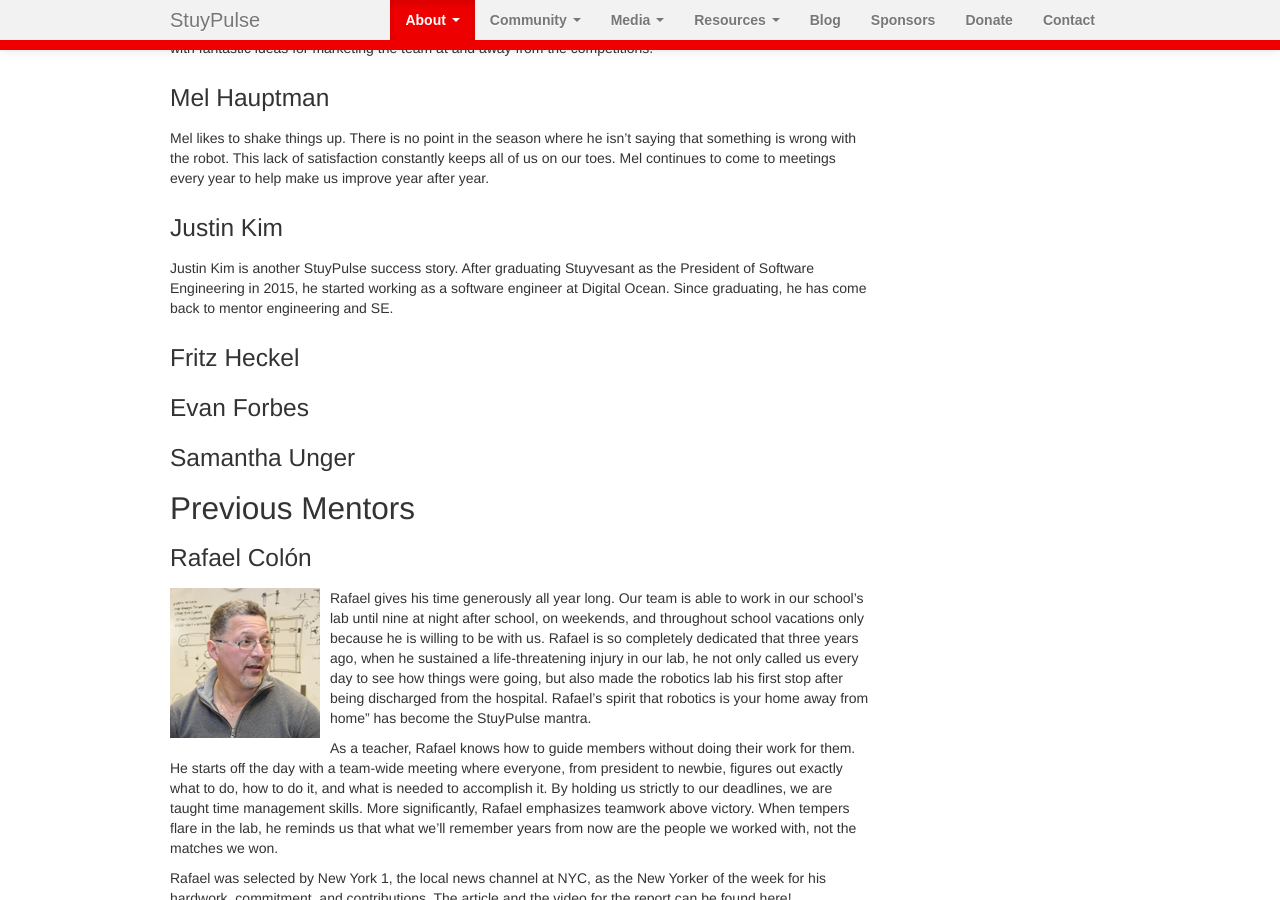
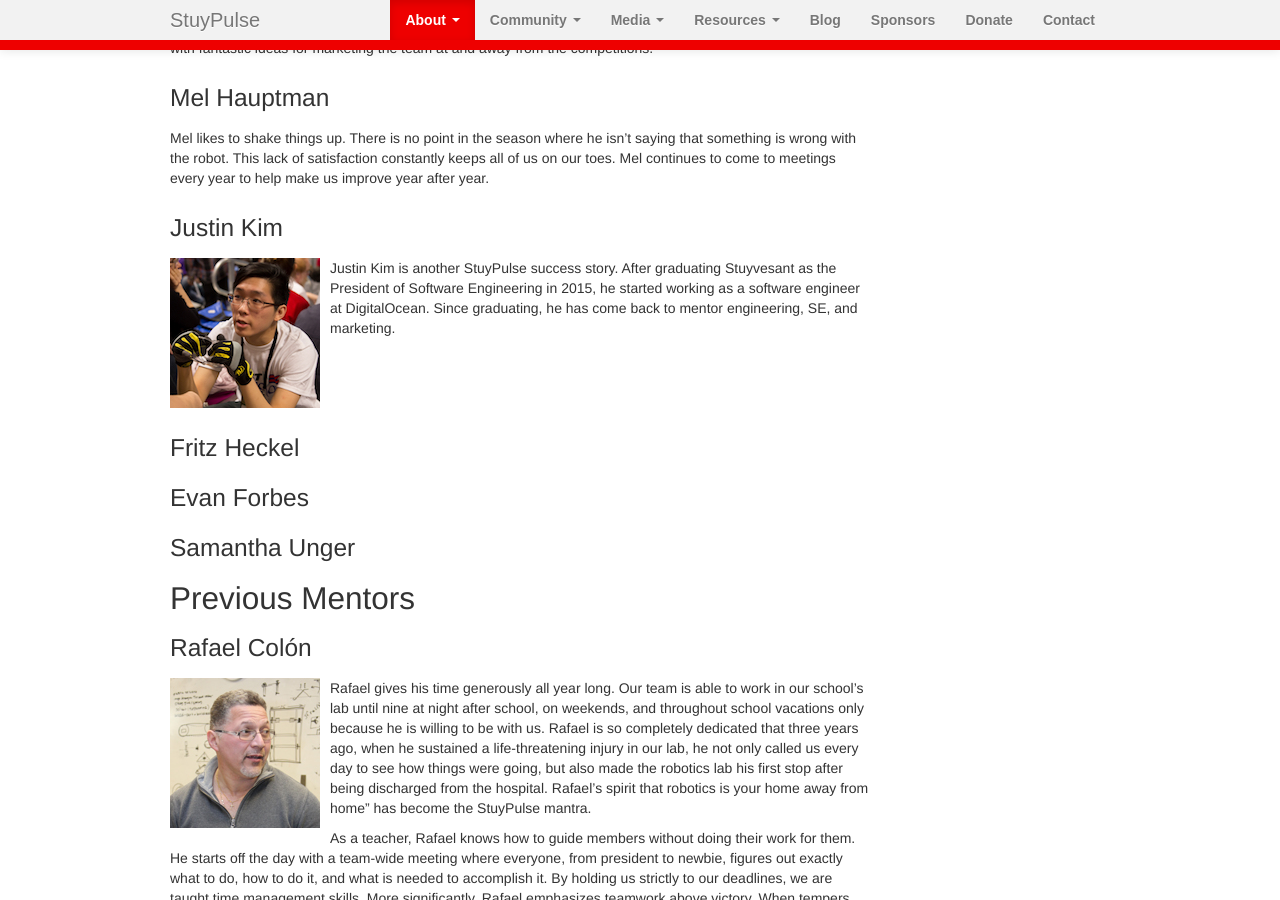
Before and after one commit to StuyPulse/team694.github.io, a Jekyll site: the page built from about/mentors/index.md, in a window 1280 px wide and 900 px high, scrolled down 2102 px. Built offline with Jekyll 4.4.1, drawn with Linux system fonts in a browser that asks for light colours; nearby versions of some CDN libraries.

Commit message:
Update mentors page with a few new pics and a description

```diff
--- a/about/mentors/index.md
+++ b/about/mentors/index.md
@@ -73,7 +73,8 @@ Mel likes to shake things up. There is no point in the season where he isn't say
 
 ### Justin Kim
 <div markdown="1" class="ec-description">
-Justin Kim is another StuyPulse success story. After graduating Stuyvesant as the President of Software Engineering in 2015, he started working as a software engineer at Digital Ocean. Since graduating, he has come back to mentor engineering and SE.
+<img src="/img/mentors/justin.jpg" class="ec-photo" alt="Justin Kim">
+Justin Kim is another StuyPulse success story. After graduating Stuyvesant as the President of Software Engineering in 2015, he started working as a software engineer at DigitalOcean. Since graduating, he has come back to mentor engineering, SE, and marketing.
 </div>
 
 ### Fritz Heckel
```
Also changed, not shown: img/mentors/blay.jpg, img/mentors/justin.jpg (added).
